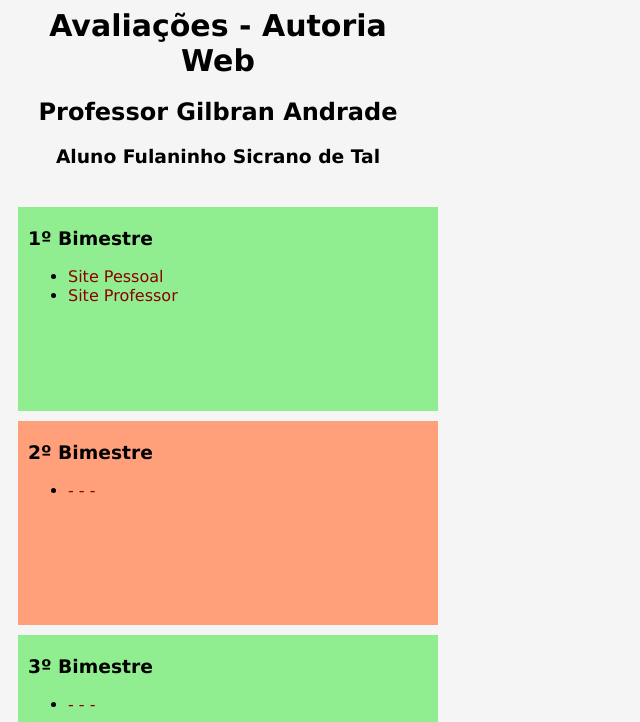
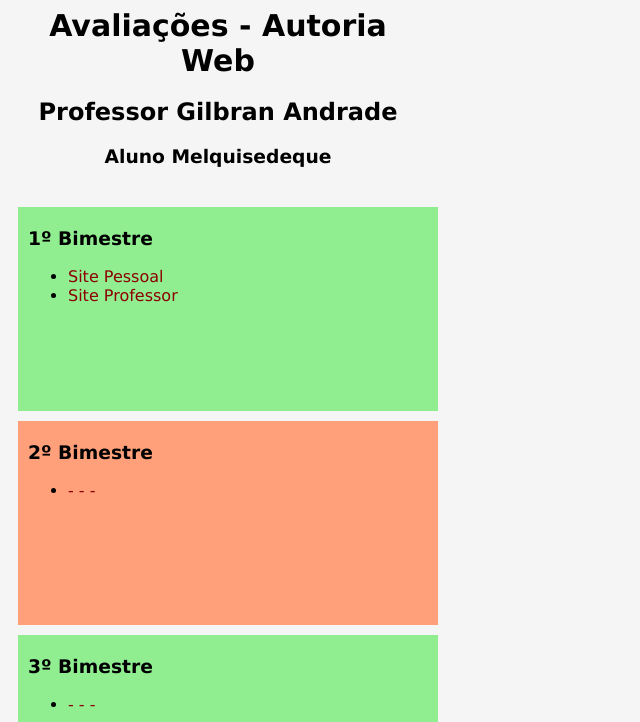
Before and after one commit to danoninho123/aweb, a plain HTML site: page index.html in a window 1280 px wide. Shown: the part 78-800 px from the top of the page, without its empty margins (0-640 px from the left). Drawn offline with Linux system fonts and the light colour scheme.

Commit message:
Update index.html

```diff
--- a/index.html
+++ b/index.html
@@ -14,7 +14,7 @@
     <div class="titulo">
         <h1>Avaliações - Autoria Web</h1>
         <h2>Professor Gilbran Andrade</h2>
-        <h3>Aluno Fulaninho Sicrano de Tal </h4>
+        <h3>Aluno Melquisedeque </h4>
     </div>
     <div class="bimestre bimImpar">
         <h3>1º Bimestre</h3>
```
